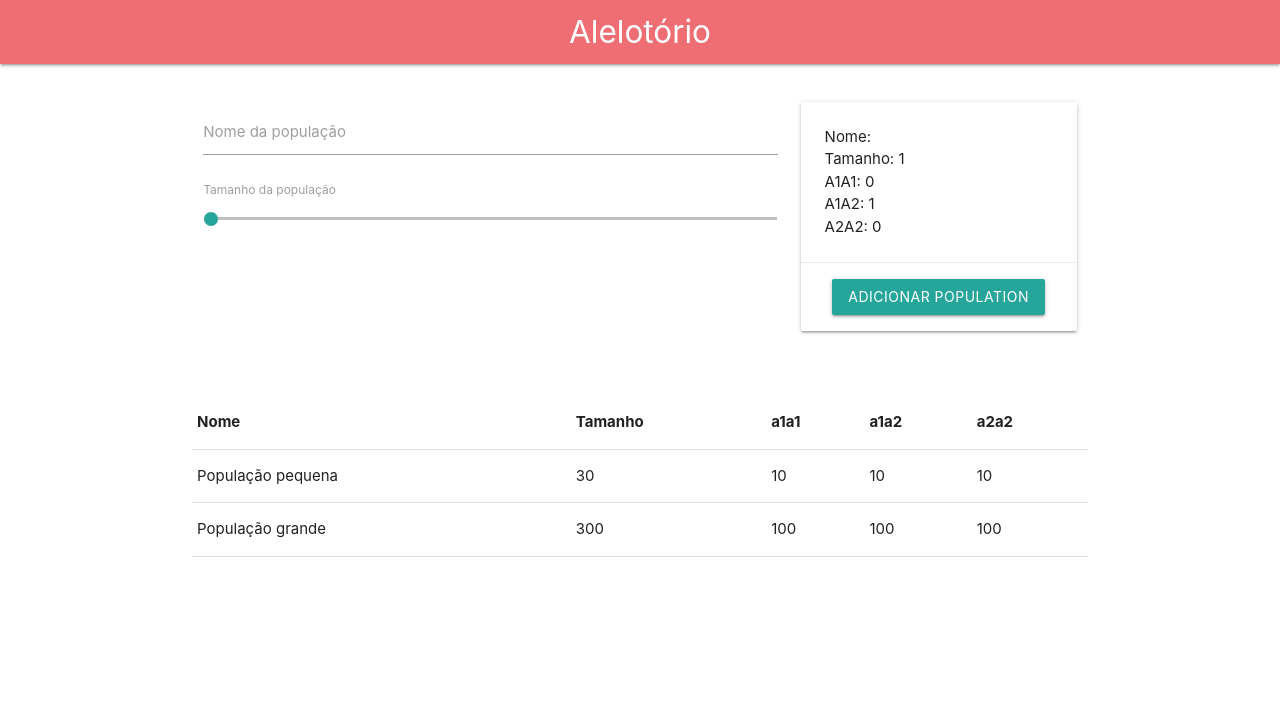
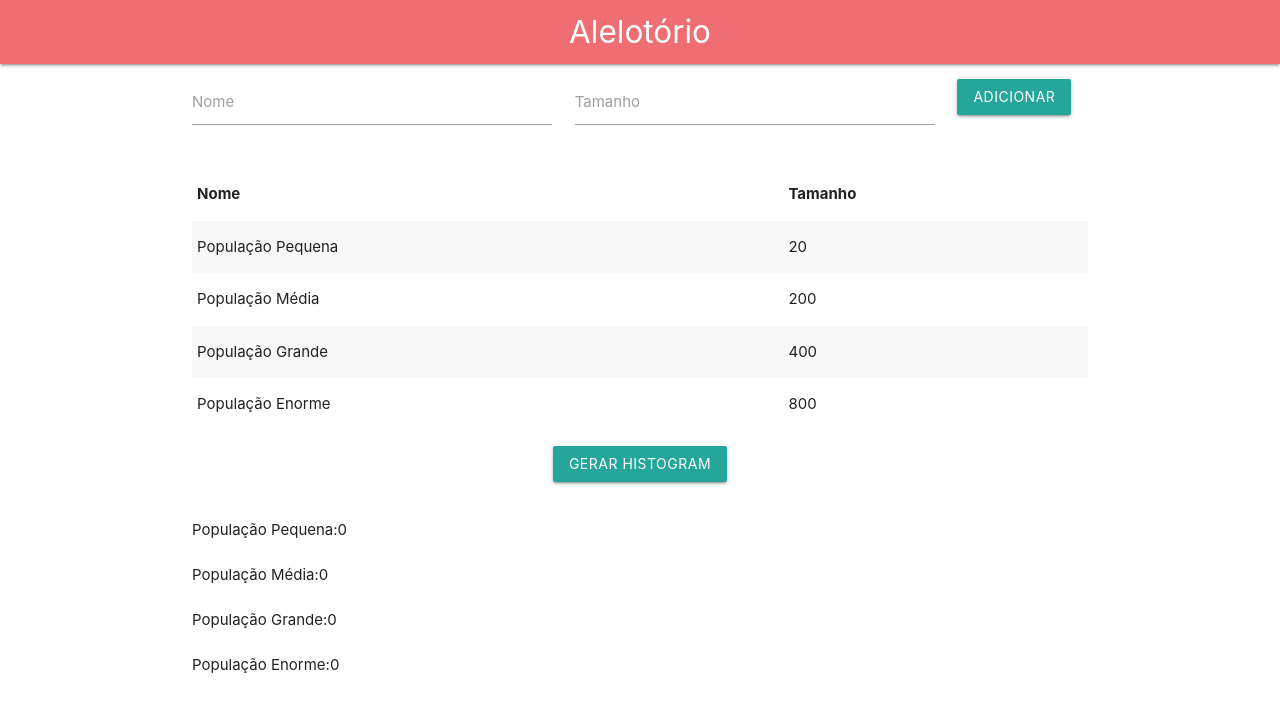
Before and after one commit to EdikoCruz/alelotorio, a Vue app: page / in a window 1280 px wide. Shown: the top 712 px of the page. Built offline with nearby package versions, Linux system fonts and the light colour scheme.

Commit message:
Change base

```diff
--- a/src/views/Home.vue
+++ b/src/views/Home.vue
@@ -1,70 +1,53 @@
 <template>
   <div class="home container">
-    <div class="row create-population">
-      <form class="center-align col s8" @submit.prevent>
-        <div class="input-field">
-          <input
-            id="population-name"
-            type="text"
-            placeholder=""
-            class="validate"
-            v-model="populationName">
-          <label for="population-name">Nome da população</label>
+
+    <!-- POPULATION FORM -->
+    <form class="col s12" @submit.prevent>
+      <div class="row">
+        <div class="input-field col s5">
+          <input id="population-name" type="text" v-model="population.name">
+          <label for="population-name">Nome</label>
         </div>
-        <div class="input-field">
-          <p class="range-field left-align">
-            <label for="population-size">Tamanho da população</label>
-            <input
-              id="population-size"
-              type="range"
-              v-model="populationSize"
-              :min="populationSizeMin"
-              :max="populationSizeMax"/>
-          </p>
+        <div class="input-field col s5">
+          <input id="population-size" type="number" v-model="population.size">
+          <label for="population-size">Tamanho</label>
+        </div>
+        <div class="input-field col s2">
+          <button class="waves-effect waves-light btn" @click="addPopulation">Adicionar</button>
+        </div>
       </div>
     </form>
 
-      <div class="col s4">
-        <div class="card horizontal">
-          <div class="card-stacked">
-            <div class="card-content">
-              <p>Nome: {{populationName}}</p>
-              <p>Tamanho: {{populationSize}}</p>
-              <p>A1A1: {{a1a1}}</p>
-              <p>A1A2: {{a1a2}}</p>
-              <p>A2A2: {{a2a2}}</p>
-            </div>
-            <div class="card-action center-align">
-              <button class="waves-effect waves-light btn" @click="addPopulation">Adicionar population</button>
-            </div>
-          </div>
-        </div>
-      </div>
-    </div>
-
-
-    <div class="row">
-      <table>
+    <!-- POPULATIONS -->
+    <table class="striped">
       <thead>
         <tr>
             <th>Nome</th>
             <th>Tamanho</th>
-              <th>a1a1</th>
-              <th>a1a2</th>
-              <th>a2a2</th>
         </tr>
       </thead>
       <tbody>
-          <tr v-for=" (p, i) in populations" :key='i'>
-            <td>{{p.populationName}}</td>
-            <td>{{p.populationSize}}</td>
-            <td>{{p.a1a1}}</td>
-            <td>{{p.a1a2}}</td>
-            <td>{{p.a2a2}}</td>
+        <tr v-for="(p, i) in populations" v-bind:key="i">
+          <td>{{p.name}}</td>
+          <td>{{p.size}}</td>
         </tr>
       </tbody>
+      <tfoot>
+        <tr>
+          <td class="center-align" colspan="2">
+            <button class="waves-effect waves-light btn" @click="generateHistogram">Gerar histogram</button>
+          </td>
+        </tr>
+      </tfoot>
     </table>
+
+    <div v-for="(p, i) in populations" v-bind:key="i">
+      <br/>
+      {{p.name}}:{{p.histogram.length}}
+      <br/>
+      {{p.histogram[p.histogram.length-1]}}
     </div>
+
   </div>
 </template>
 
@@ -74,87 +57,91 @@ import { Component, Vue } from 'vue-property-decorator';
 @Component({
   data() {
     return {
-      populationName: '',
-      populationSize: '1',
-      populationSizeMin: 1,
-      populationSizeMax: 1000,
+      maxNumberOfGenerations: 9999,
+      population: {
+        name: '',
+        size: '',
+      },
       populations: [
         {
-          populationName: 'População pequena',
-          populationSize: 30,
-          a1a1: 10,
-          a1a2: 10,
-          a2a2: 10,
+          name: 'População Pequena',
+          size: 20,
+          a1: 20,
+          a2: 20,
+          histogram: [],
         },
         {
-          populationName: 'População grande',
-          populationSize: 300,
-          a1a1: 100,
-          a1a2: 100,
-          a2a2: 100,
+          name: 'População Média',
+          size: 200,
+          a1: 200,
+          a2: 200,
+          histogram: [],
+        },
+        {
+          name: 'População Grande',
+          size: 400,
+          a1: 400,
+          a2: 400,
+          histogram: [],
+        },
+        {
+          name: 'População Enorme',
+          size: 800,
+          a1: 800,
+          a2: 800,
+          histogram: [],
         },
       ],
     };
   },
 
   methods: {
-    clearPopulation(): void {
-      (this as any).populationName = '';
-      (this as any).populationSize = '1';
+    addPopulation(): void {
+      const p: any = (this as any).population;
+      (this as any).populations.push({
+        name: p.name,
+        size: Number(p.size),
+        a1: Number(p.size),
+        a2: Number(p.size),
+        histogram: [],
+      });
     },
-    addPopulation(): void {
-      if ((this as any).populationIsValid) {
-        (this as any).populations.push((this as any).population);
-        (this as any).clearPopulation();
+    generateHistogram(): void {
+      (this as any).populations.forEach((p: any) => {
+        const h = [{a1: p.a1, a2: p.a2}];
+        const total = p.size * 2;
+
+        let g = 0;
+        while (g < (this as any).maxNumberOfGenerations && h[g].a1 !== total && h[g].a2 !== total) {
+          let a1 = 0;
+          let a2 = 0;
+          const a1Percentage = h[g].a1 / total;
+
+          for (let index = 0; index < total; index++) {
+            if (Math.random() < a1Percentage) {
+              a1 += 1;
+            } else {
+              a2 += 1;
             }
+          }
+
+          h.push({a1, a2});
+          g += 1;
+        }
+
+        p.histogram = h;
+      });
     },
   },
 
   computed: {
-    a1a1(): number {
-      let total = Math.floor(Number((this as any).populationSize) / 3); // 1/3
-      if (Number((this as any).populationSize % 3 === 2)) {
-        total = total + 1;
-      }
-      return total;
-    },
-    a1a2(): number {
-      let total = Math.floor(Number((this as any).populationSize) / 3); // 1/3
-      if (Number((this as any).populationSize % 3 === 1)) {
-        total = total + 1;
-      }
-      return total;
-    },
-    a2a2(): number {
-      let total = Math.floor(Number((this as any).populationSize) / 3); // 1/3
-      if (Number((this as any).populationSize % 3 === 2)) {
-        total = total + 1;
-      }
-      return total;
-    },
-    population(): any {
-      return {
-        populationName: (this as any).populationName,
-        populationSize: Number((this as any).populationSize),
-        a1a1: (this as any).a1a1,
-        a1a2: (this as any).a1a2,
-        a2a2: (this as any).a2a2,
-      };
-    },
-    populationIsValid(): boolean {
-      let isValid = true;
-      isValid = isValid && (this as any).populationName.length > 0;
-      isValid = isValid && Number((this as any).populationSize) >= Number((this as any).populationSizeMin);
-      isValid = isValid && Number((this as any).populationSize) <= Number((this as any).populationSizeMax);
-      return isValid;
-    },
   },
 })
 export default class Home extends Vue {}
 </script>
 
 <style lang="scss">
-.create-population{
-  padding: 30px 0;
+.vertical-margin{
+  margin: 30px 0;
 }
 </style>
```
Also changed, not shown: src/views/Home.backup.vue (added, +185 -0 lines). Lines whose indentation alone changed are shown as unchanged.
